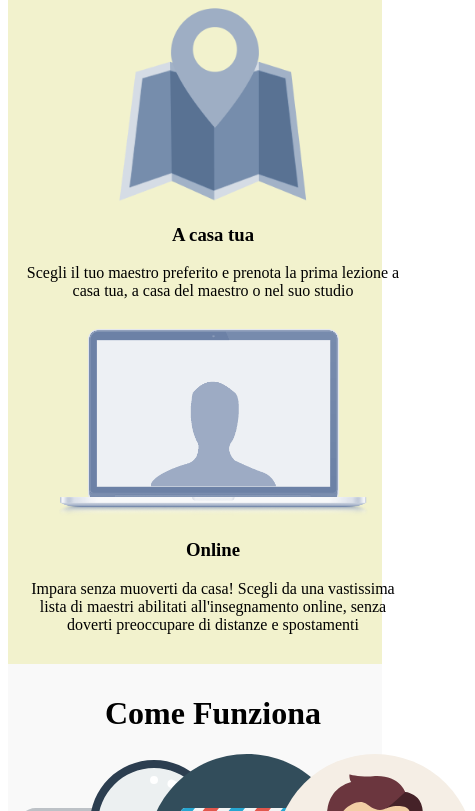
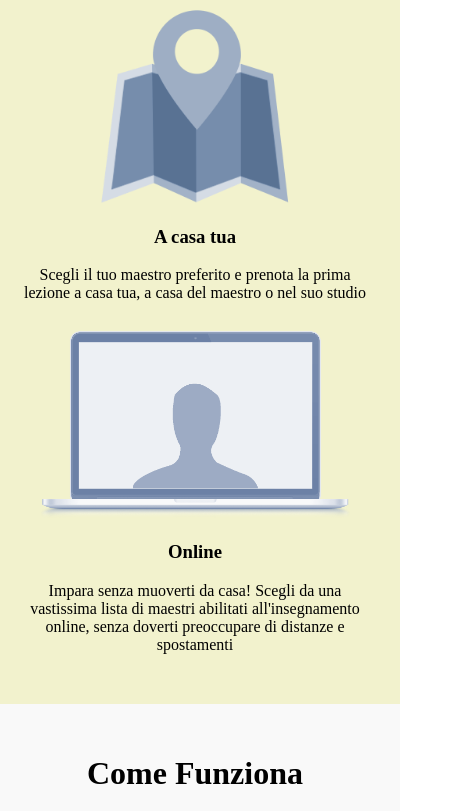
Before and after one commit to salvatoreolivieri/html-css-resp-wannabe, a plain HTML site: page index.html in a window 390 px wide. Shown: the part 93-904 px from the top of the page, 475 px wide, since content can reach past the window. Drawn offline with Linux system fonts and the light colour scheme.

Commit message:
Esercizio completato

```diff
--- a/meta.css
+++ b/meta.css
@@ -1,30 +1,37 @@
 
 @media screen and (max-width:420px) {
 
-  /* 1° sezione */
+  body{
+    overflow-x: hidden;
+    margin: -10px;
+  }
 
-  #lezioni{
+
+  #lezioni,
+  #why{
     background-color: #F2F2CD;
+    padding: 30px;
+  }
 
+  .container.grey{
+    padding: 30px;
   }
 
   .row{
     margin-top: 0;
-    width: 100vw;
-    padding: 10px;
+    width: 100%;
+    padding-right: 20px;
   }
 
-  #lezioni .row>.left,
-  #lezioni .row>.right{
+  #lezioni .row> .left,
+  #lezioni .row> .right,
+  #steps .row > .left,
+  #steps .row > .central,
+  #steps .row > .right
+  {
     float: none;
-    width: 100vw;
+    width: 100%;
     margin-bottom: 20px;
   }
 
-
-
-  /* 2° sezione */
-
-
-
 }
```
